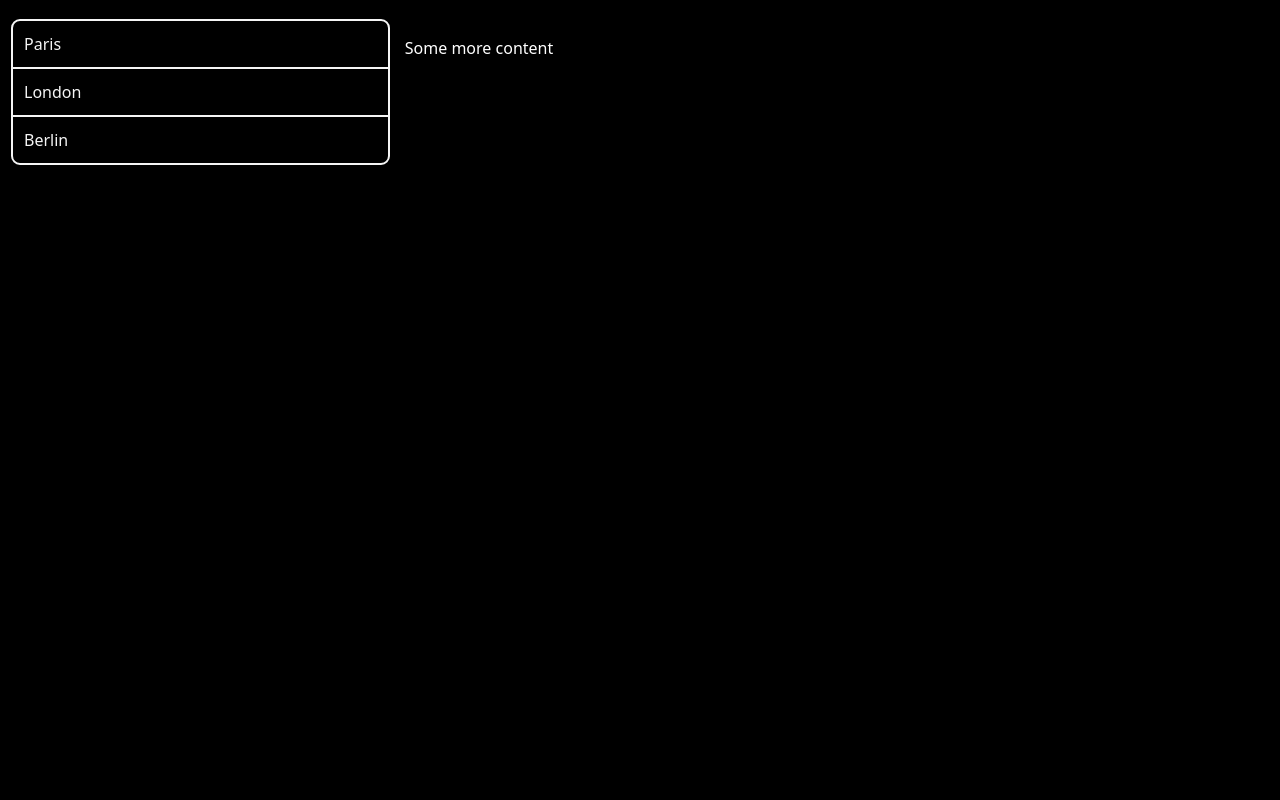
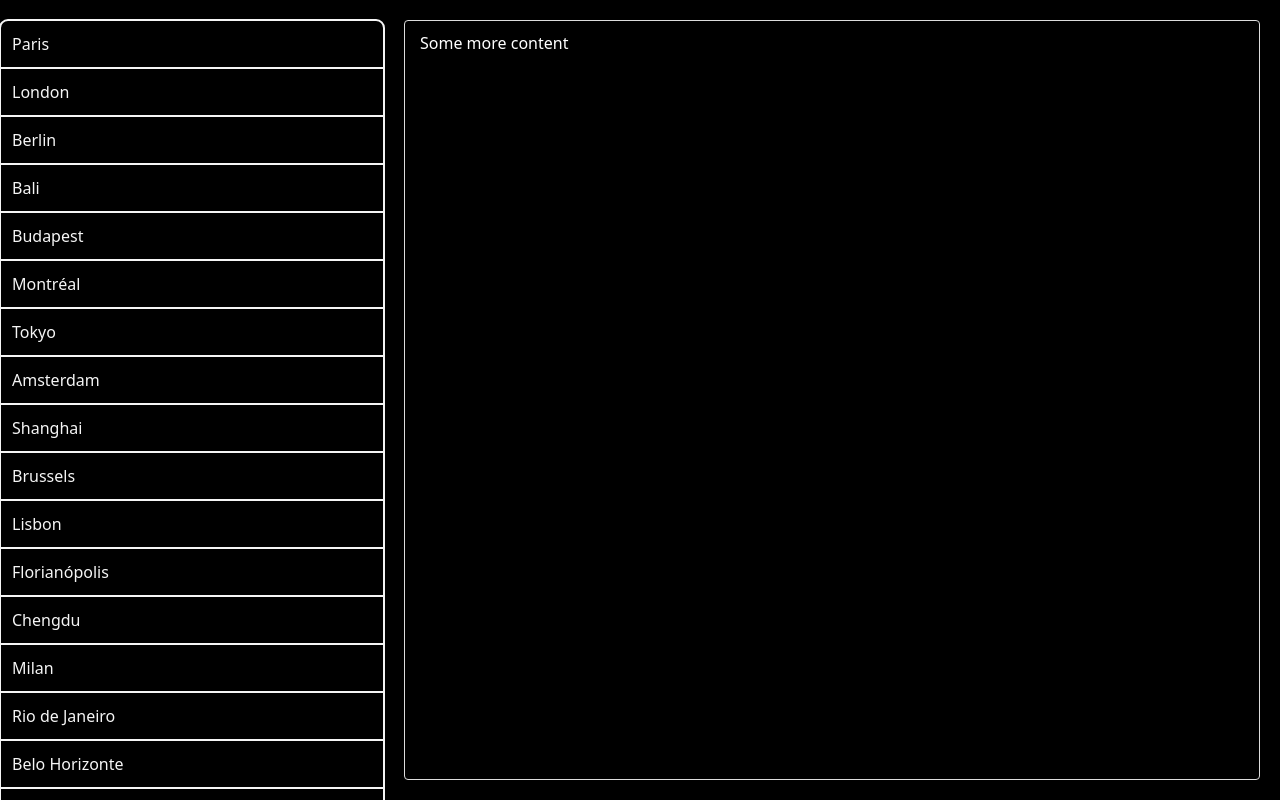
Before and after one commit to gtm19/wagon-cities, a React app: page / in a window 1280 px wide. Shown: the top 800 px of the page. Built offline with nearby package versions, Linux system fonts and the light colour scheme.

Commit message:
complete setCities redux action

```diff
--- a/assets/stylesheets/application.scss
+++ b/assets/stylesheets/application.scss
@@ -31,12 +31,13 @@ body {
     }
   }
   .active-city {
-    width: 70%;
-    margin-left: 20px;
-    margin-bottom: 20px;
+    position: fixed;
+    right: 20px;
+    width: calc(70% - 40px);
     padding: 10px 15px;
     border: 1px solid #ddd;
     border-radius: 4px;
+    height: calc(100vh - 40px);
     h3 {
       margin-top: 0;
     }
--- a/src/actions/index.js
+++ b/src/actions/index.js
@@ -9,7 +9,3 @@ export const setCities = () => {
     payload: cities
   };
 };
-
-export const deleteMe = () => { // TODO: delete this function
-
-};
--- a/src/components/app.jsx
+++ b/src/components/app.jsx
@@ -3,9 +3,9 @@ import CityList from "../containers/city_list";
 
 const App = () => {
   return (
-    <div className="app container-fluid">
+    <div className="app">
       <CityList />
-      <div className="m-3 col-md-8"> {/* TODO: replace this with ActiveCity */}
+      <div className="active-city"> {/* TODO: replace this with ActiveCity */}
         Some more content
       </div>
     </div>
--- a/src/containers/city_list.jsx
+++ b/src/containers/city_list.jsx
@@ -1,4 +1,8 @@
 import React, { Component } from "react";
+import { bindActionCreators } from "redux";
+import { connect } from "react-redux";
+
+import { setCities } from "../actions";
 
 class CityList extends Component {
   static defaultProps = {
@@ -15,6 +19,10 @@ class CityList extends Component {
     this.state = {
       delete: "this" // TODO: delete thsis
     };
+  }
+
+  componentDidMount() {
+    this.props.setCities();
   }
 
   render() {
@@ -34,4 +42,17 @@ class CityList extends Component {
   }
 }
 
-export default CityList;
+const mapDispatchToProps = (dispatch) => {
+  return bindActionCreators(
+    { setCities },
+    dispatch
+  );
+};
+
+const mapStateToProps = (state) => {
+  return {
+    cities: state.cities
+  };
+};
+
+export default connect(mapStateToProps, mapDispatchToProps)(CityList);
--- a/src/data/cities.js
+++ b/src/data/cities.js
@@ -1,4 +1,4 @@
-const cities = [
+export default [
   { name: "Paris", address: "16 Villa Gaudelet, 75011 Paris", slug: "paris" },
   { name: "London", address: "14-22 Elder St, London E1 6BT", slug: "london" },
   { name: "Berlin", address: "Rudi-Dutschke-Straße 26, 10969 Berlin", slug: "berlin" },
@@ -24,5 +24,3 @@ const cities = [
   { name: "Lille", address: "2 Avenue des Saules, 59000 Lille", slug: "lille" },
   { name: "Lyon", address: "23 Rue Paul Montrochet, 69002 Lyon", slug: "lyon" }
 ];
-
-export default cities;
--- a/src/index.jsx
+++ b/src/index.jsx
@@ -9,8 +9,11 @@ import App from './components/app';
 import '../assets/stylesheets/application.scss';
 
 // State and reducers
+import citiesReducer from './reducers/cities_reducer';
+
+
 const reducers = combineReducers({
-  changeMe: (state = null, action) => state
+  cities: citiesReducer
 });
 
 // render an instance of the component in the DOM
--- a/src/reducers/cities_reducer.jsx
+++ b/src/reducers/cities_reducer.jsx
@@ -0,0 +1,12 @@
+export default (state, action) => {
+  if (state === undefined) {
+    return [];
+  }
+
+  switch (action.type) {
+    case "SET_CITIES":
+      return action.payload;
+    default:
+      return state;
+  }
+};
```
